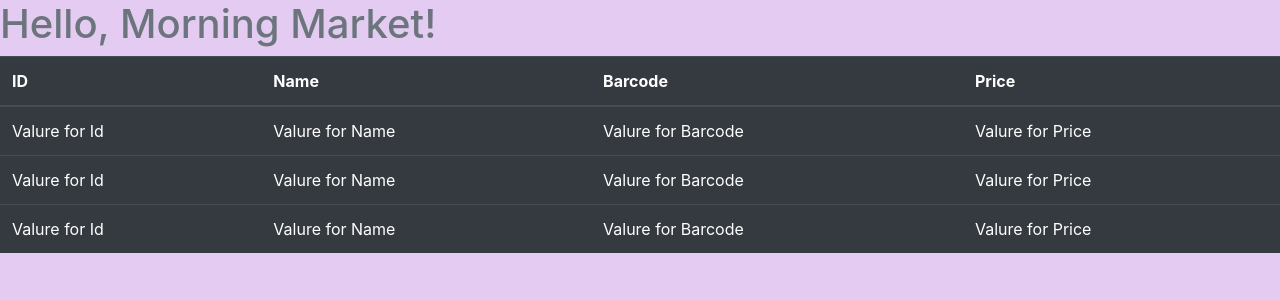
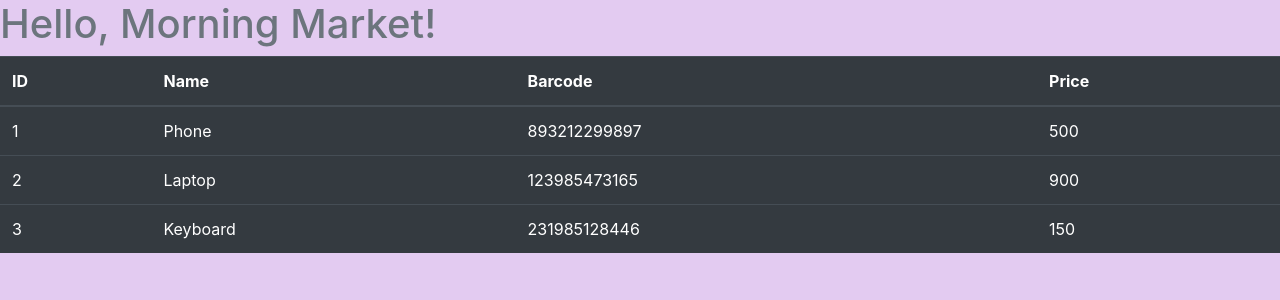
Before and after one commit to DarishkaAMS/Flask_Projects-E_FlaskMarket, a Flask app: page /market in a window 1280 px wide. Shown: the part 56-356 px from the top of the page. Run offline with Flask 2, Linux system fonts and the light colour scheme.

Commit message:
Update market.html with for loop

```diff
--- a/templates/market.html
+++ b/templates/market.html
@@ -51,10 +51,10 @@
             <!-- Your rows inside the table HERE: -->
             {% for item in items %}
                 <tr>
-                    <td>Valure for Id</td>
-                    <td>Valure for Name</td>
-                    <td>Valure for Barcode</td>
-                    <td>Valure for Price</td>
+                    <td>{{ item.id }}</td>
+                    <td>{{ item.name }}</td>
+                    <td>{{ item.barcode }}</td>
+                    <td>{{ item.price }}</td>
                 </tr>
             {% endfor %}
         </tbody>
```
